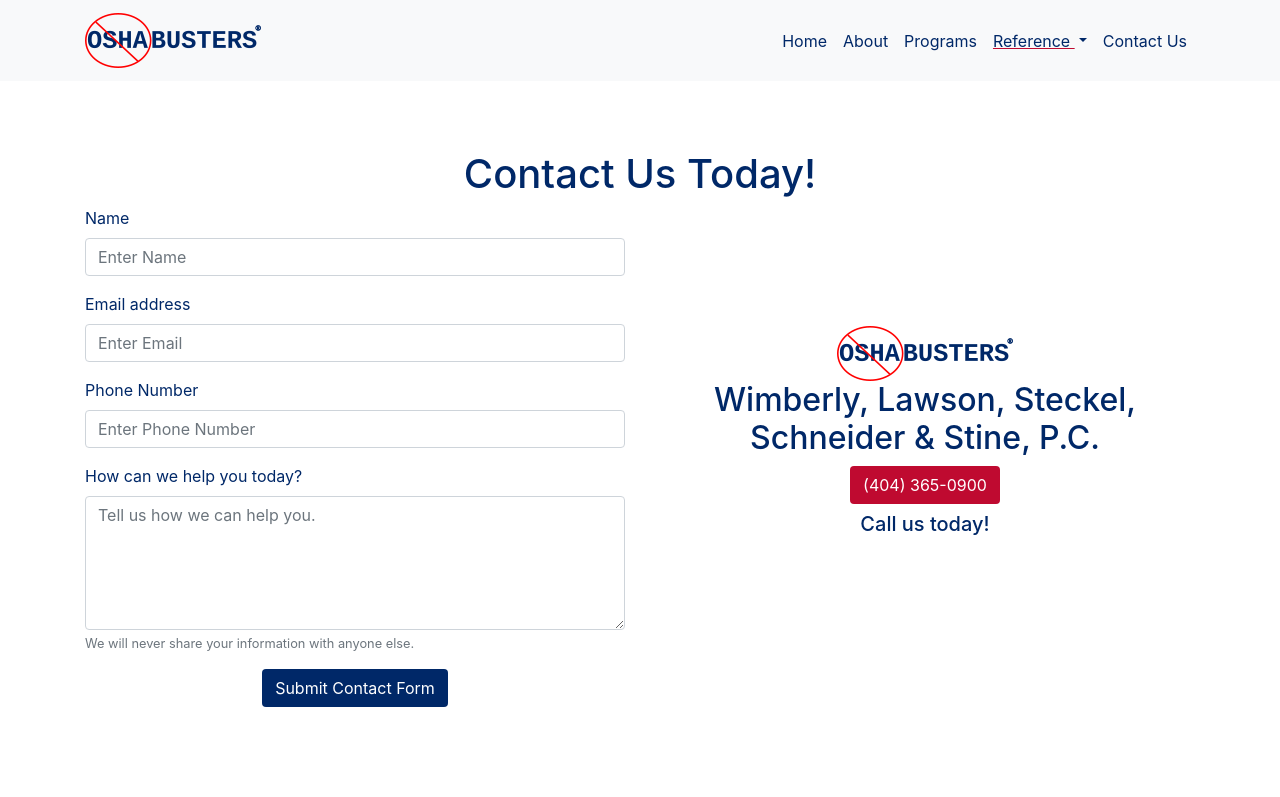
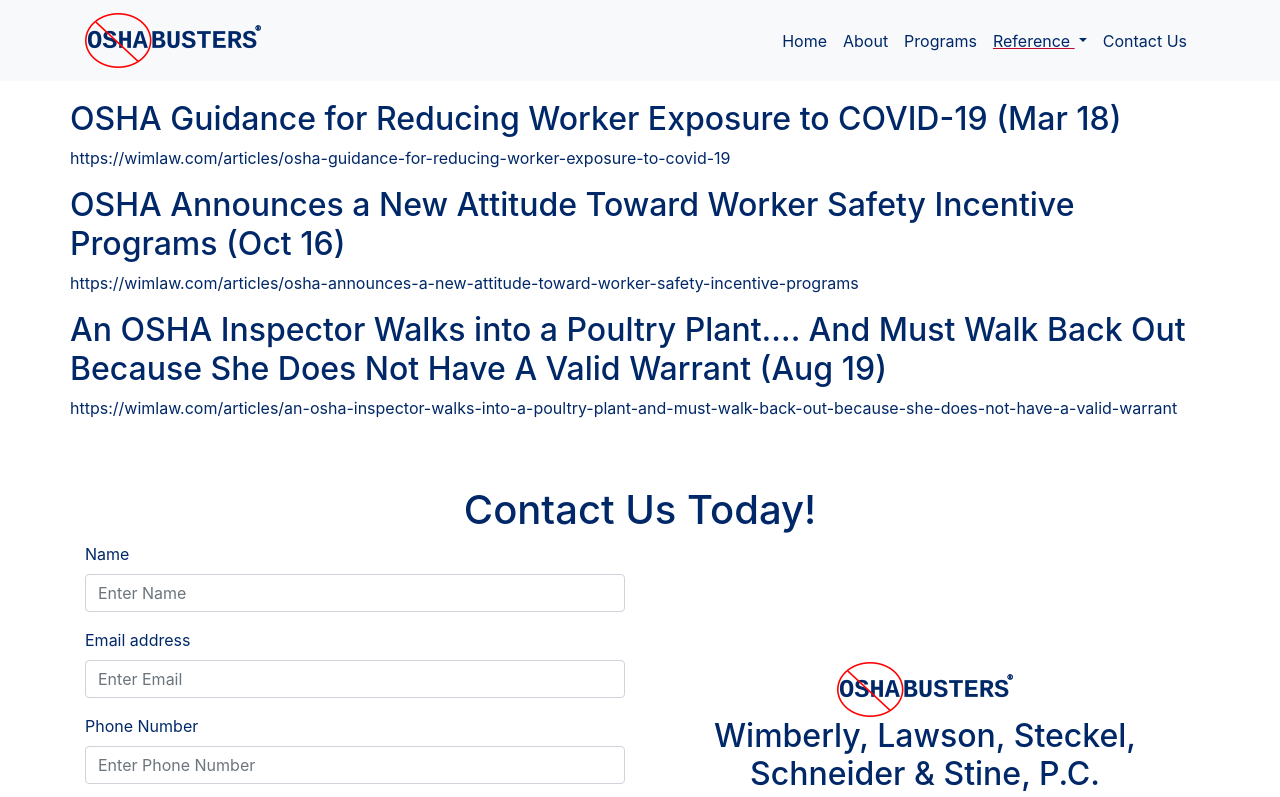
Before and after one commit to shadowbw/oshabusters, a website: page articles.html in a window 1280 px wide. Shown: the top 797 px of the page. Drawn offline with nearby package versions, Linux system fonts and the light colour scheme.

Commit message:
Last of additions except cleaning up

```diff
--- a/articles.html
+++ b/articles.html
@@ -58,6 +58,24 @@
 
 <!-- Page Content -->
 <div class="container" style="padding-top: 100px;">
+  <div class="row">
+    <h2>OSHA Guidance for Reducing Worker Exposure to COVID-19 (Mar 18)</h2>
+    <p><a href="https://wimlaw.com/articles/osha-guidance-for-reducing-worker-exposure-to-covid-19">https://wimlaw.com/articles/osha-guidance-for-reducing-worker-exposure-to-covid-19</a></p>
+  </div>
+  <div class="row">
+    <h2>OSHA Announces a New Attitude Toward Worker Safety Incentive Programs (Oct 16)</h2>
+    <p><a href="https://wimlaw.com/articles/osha-announces-a-new-attitude-toward-worker-safety-incentive-programs"></a>https://wimlaw.com/articles/osha-announces-a-new-attitude-toward-worker-safety-incentive-programs</p>
+  </div>
+  <div class="row">
+    <h2>An OSHA Inspector Walks into a Poultry Plant…. And Must Walk Back Out Because She Does Not Have A Valid Warrant (Aug 19)</h2>
+    <p><a href="https://wimlaw.com/articles/an-osha-inspector-walks-into-a-poultry-plant-and-must-walk-back-out-because-she-does-not-have-a-valid-warrant"></a>https://wimlaw.com/articles/an-osha-inspector-walks-into-a-poultry-plant-and-must-walk-back-out-because-she-does-not-have-a-valid-warrant</p>
+  </div>
+  <!--
+  <div class="row">
+    <h2></h2>
+    <p><a href=""></a></p>
+  </div>
+  -->
 
 <!-- Contact Us Section -->
   <div class="col-lg-12 text-center" style="padding-top:50px;">
```
Also changed, not shown: index.html (+1 -2 lines).
